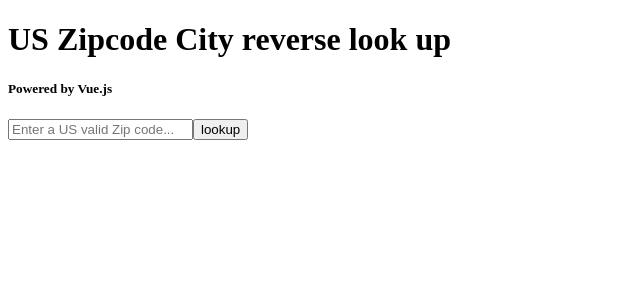
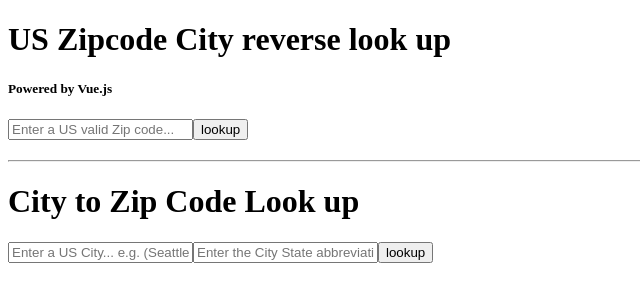
Before and after one commit to wingkeileung/USZipCodeLookUp, a Vue app: page / in a window 1280 px wide. Shown: the top 302 px of the page, without its empty margins (0-640 px from the left). Built offline with nearby package versions, Linux system fonts and the light colour scheme; what vue-resource would draw is missing.

Commit message:
Making progress to loop thru results of the post code/zip generated from City & State loop up

```diff
--- a/src/App.vue
+++ b/src/App.vue
@@ -8,22 +8,31 @@
     <LocationResult v-text="zipToCityResult['state abbreviation']"></LocationResult>
     <LocationResult v-text="zipToCityResult.longitude"></LocationResult>
     <LocationResult v-text="zipToCityResult.latitude"></LocationResult>
+    <hr>
+    <h1>City to Zip Code Look up</h1>
+    <cityStateInputForm v-on:formSubmit="CityStateToZip" id="form"></cityStateInputForm>
+    <ZipResult v-text="cityStateToZipResult"></ZipResult>
   </div>
 </template>
 
 <script>
 import ZipInputForm from './components/ZipInputForm';
 import LocationResult from './components/LocationResult';
+import CityStateInputForm from './components/CityStateInputForm';
+import ZipResult from './components/ZipResult';
 
 export default {
   name: 'app',
   components: {
     ZipInputForm,
-    LocationResult
+    LocationResult,
+    CityStateInputForm,
+    ZipResult
   },
   data: function () {
     return {
-      zipToCityResult:''
+      zipToCityResult:'',
+      cityStateToZipResult:''
     }
   },
   methods: {
@@ -31,6 +40,12 @@ export default {
       this.$http.get('http://api.zippopotam.us/us/'+text)
       .then((response) => {
         this.zipToCityResult = response.body.places[0]
+      });
+    },
+    CityStateToZip:function(cityToSubmit, stateToSubmit){
+      this.$http.get('http://api.zippopotam.us/US/'+stateToSubmit+'/'+cityToSubmit)
+      .then((response) => {
+        this.cityStateToZipResult = response.body.places
       });
     }
   }
--- /dev/null
+++ b/src/components/CityStateInputForm.vue
@@ -0,0 +1,28 @@
+<template>
+  <div id="CityStateInputForm">
+    <form id="CityStateInput" v-on:submit="formSubmit">
+      <input type="text" v-model="cityToSubmit" placeholder="Enter a US City... e.g. (Seattle)">
+      <input type="text" v-model="stateToSubmit" placeholder="Enter the City State abbreviation... (e.g. WA)">
+      <input type="submit" value="lookup">
+    </form>
+  </div>
+</template>
+
+<script>
+
+export default {
+  name: 'CityStateInputForm',
+  data() {
+    return {
+      cityToSubmit:'',
+      stateToSubmit:''
+    }
+  },
+  methods: {
+    formSubmit (e) {
+      this.$emit('formSubmit', this.cityToSubmit, this.stateToSubmit);
+      e.preventDefault();
+    }
+  }
+}
+</script>
--- /dev/null
+++ b/src/components/ZipResult.vue
@@ -0,0 +1,10 @@
+<template>
+  <h2 id="outputField">{{CityStateToZipResult}}</h2>
+</template>
+
+<script>
+export default {
+  name: 'zipResult',
+  props: ['CityStateToZipResult']
+}
+</script>
```
